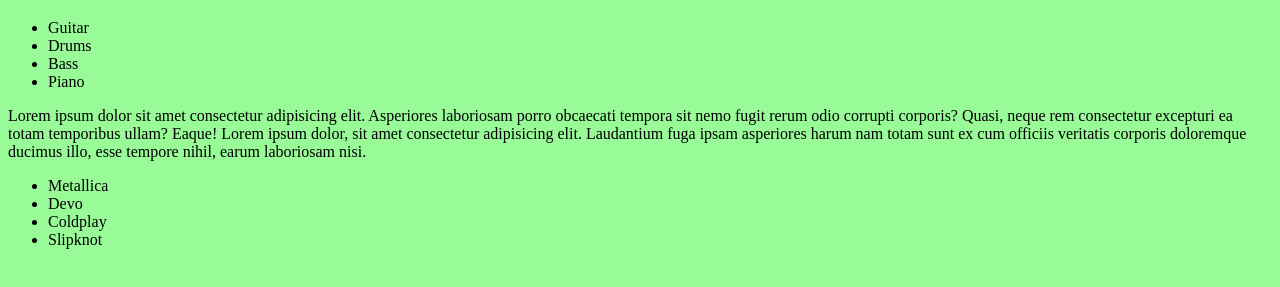
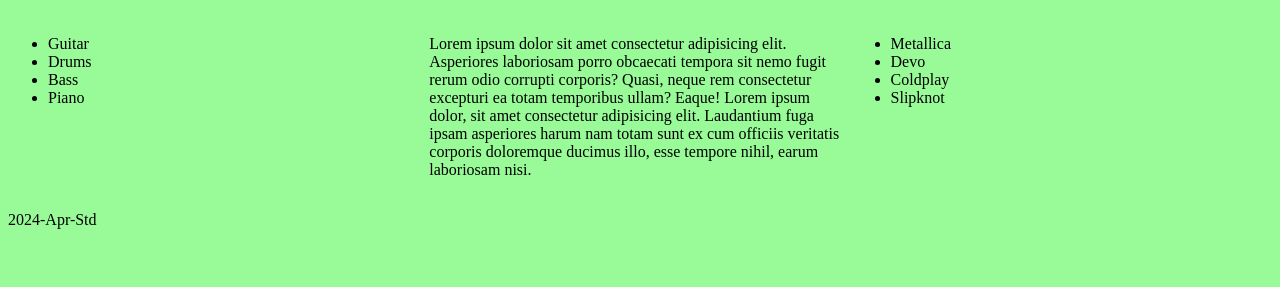
Before and after one commit to hendricwidjaja/2024-apr-t1w2-responsiveness, a plain HTML site: page index.html in a window 1280 px wide. Shown: the part 61-348 px from the top of the page. Drawn offline with Linux system fonts and the light colour scheme.

Commit message:
3-column responsive layout

```diff
--- a/index.html
+++ b/index.html
@@ -7,19 +7,32 @@
     <link rel="stylesheet" href="./style.css"
 </head>
 <body>
+    <header class="row">
         <h1>Hello World</h1>
+    </header>
+   <main class="row">
+        <div class="column">
             <ul>
                 <li>Guitar</li>
                 <li>Drums</li>
                 <li>Bass</li>
                 <li>Piano</li>
             </ul>
+        </div>
+        <article class="column">
             <p>Lorem ipsum dolor sit amet consectetur adipisicing elit. Asperiores laboriosam porro obcaecati tempora sit nemo fugit rerum odio corrupti corporis? Quasi, neque rem consectetur excepturi ea totam temporibus ullam? Eaque! Lorem ipsum dolor, sit amet consectetur adipisicing elit. Laudantium fuga ipsam asperiores harum nam totam sunt ex cum officiis veritatis corporis doloremque ducimus illo, esse tempore nihil, earum laboriosam nisi.</p>
+        </article>
+        <aside class="column">
             <ul>
                 <li>Metallica</li>
                 <li>Devo</li>
                 <li>Coldplay</li>
                 <li>Slipknot</li>
             </ul>
+        </aside>
+   </main>
+<footer class="row">
+    <p>2024-Apr-Std</p>
+</footer>
 </body>
 </html>
--- a/style.css
+++ b/style.css
@@ -1,6 +1,10 @@
 /* Default style for small screens and anything not caught by media */
 body {
     background-color: lightblue;
+}
+
+.column {
+    width: 100%;
 }
 
 /* Styled for screens 600px wide or more. Covers most mobile screens (600px) */
@@ -9,4 +13,35 @@
     body {
         background-color: palegreen;
     }
+    .column {
+        float: left;
+        width: 33.33%;
+      }
+
+      /* Clear floats after the columns */
+      .row:after {
+        content: "";
+        display: table;
+        clear: both;
+      }
 }
+
+/* Create three equal columns that float next to each other */
+/* .column { */
+    /* float: left; */
+    /* width: 33.33%; */
+  /* } */
+
+  /* Clear floats after the columns */
+  /* .row:after { */
+    /* content: ""; */
+    /* display: table; */
+    /* clear: both; */
+  /* } */
+
+  /* Responsive layout - makes the three columns stack on top of each other instead of next to each other on smaller screens (600px wide or less) */
+  /* @media screen and (max-width: 600px) { */
+    /* .column { */
+      /* width: 100%; */
+    /* } */
+  /* } */
```
Also changed, not shown: 1 other file. Lines whose indentation alone changed are shown as unchanged.
